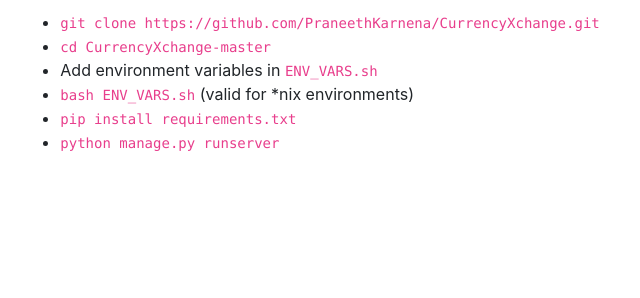
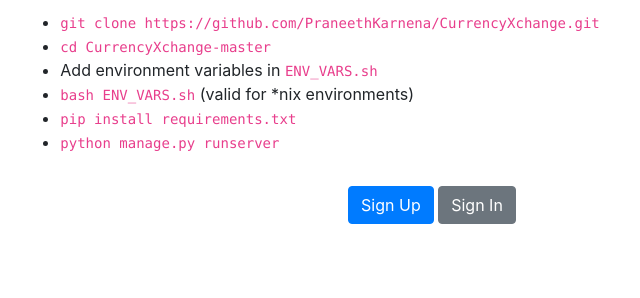
Before and after one commit to PraneethKarnena/CurrencyXchange, a Django app: page / in a window 1280 px wide. Shown: the part 416-714 px from the top of the page, without its empty margins (208-848 px from the left). Run offline with Django 3.2, Linux system fonts and the light colour scheme; some libraries are stand-ins or nearby versions.

Commit message:
add sign up/sign in links

```diff
--- a/web_service/templates/web_service/home.html
+++ b/web_service/templates/web_service/home.html
@@ -64,6 +64,8 @@
         <div class="row mt-3 mb-3">
             <div class="col-lg-4"></div>
             <div class="col-lg-4 text-center">
+                <a href="{% url 'web_service:signup_page' %}" class="btn btn-primary">Sign Up</a>
+                <a href="{% url 'web_service:signin_page' %}" class="btn btn-secondary">Sign In</a>
             </div>
         </div>
 
```
